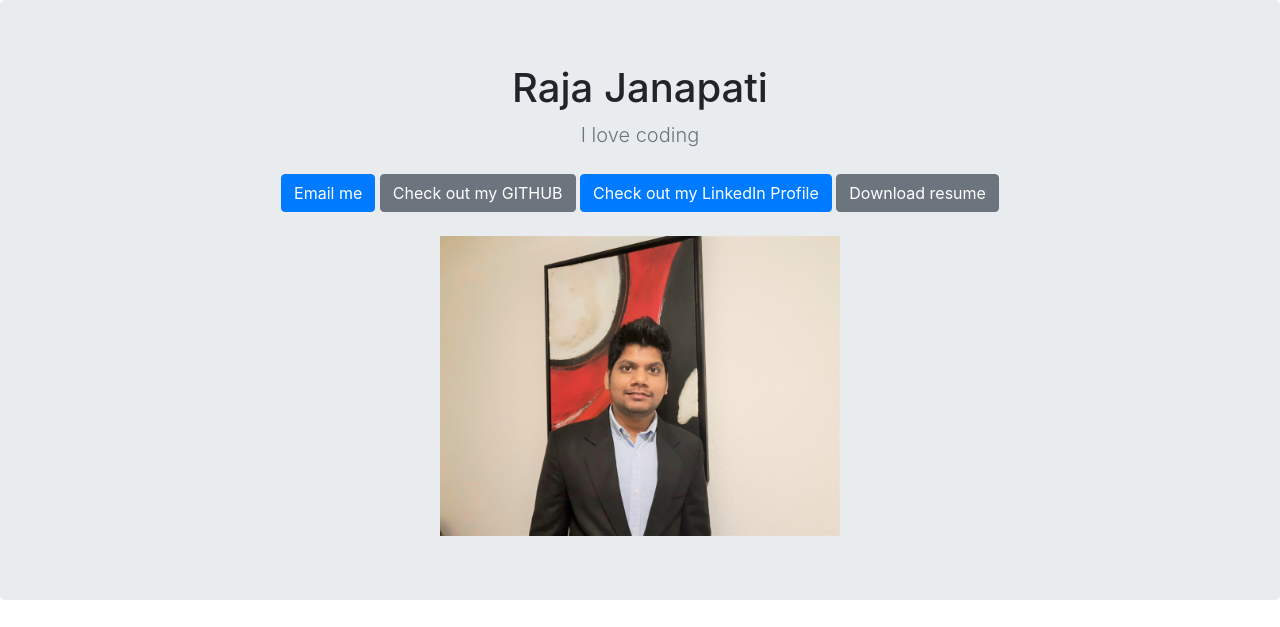
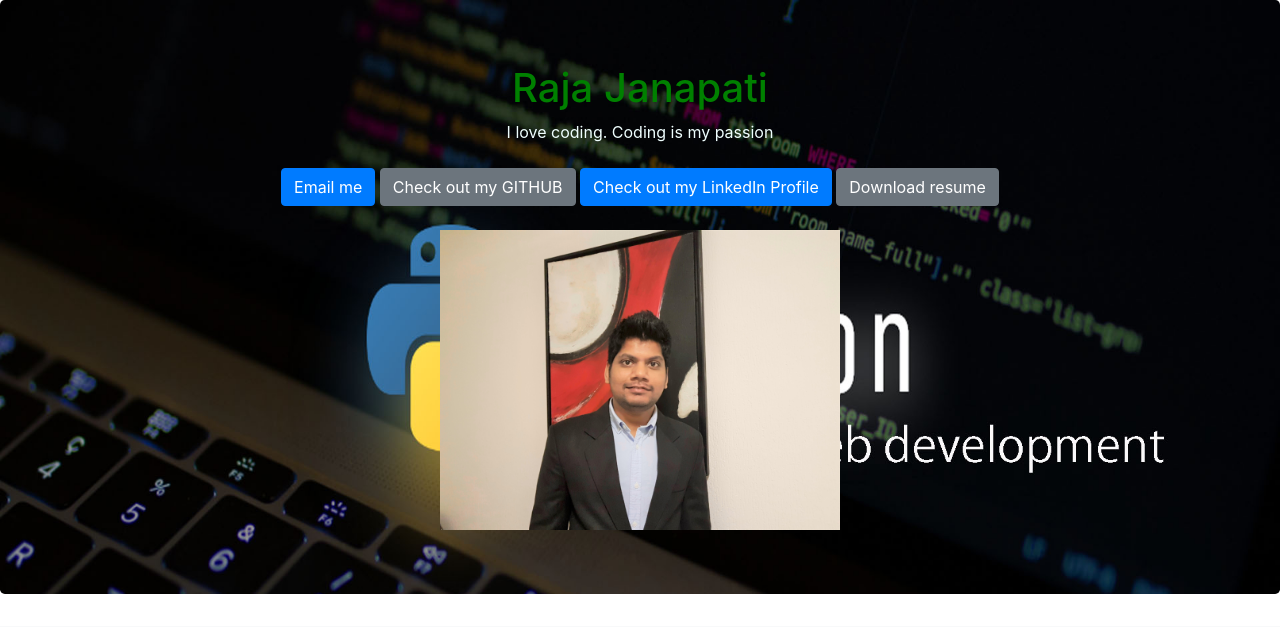
Before and after one commit to rajavishu25/Vishu_profile, a Django app: page / in a window 1280 px wide. Shown: the top 627 px of the page. Run offline with Django 3.2, Linux system fonts and the light colour scheme; some libraries are stand-ins or nearby versions.

Commit message:
font color changed and bg image added using css

```diff
--- a/Vishu_profile/items/Templates/home.html
+++ b/Vishu_profile/items/Templates/home.html
@@ -44,20 +44,28 @@
     </style>
     <!-- Custom styles for this template -->
     <link href="album.css" rel="stylesheet">
+
   </head>
   <body>
 
 <main role="main">
+  <style>
+  .jumbotron.text-center {
+    background-size: 1280px 720px;
+    background-repeat: no-repeat;
+    background-attachment: fixed;
+}
+  </style>
 
-  <section class="jumbotron text-center">
+  <section class="jumbotron text-center" style = "background-image: url('{% static "python-for-web-development.jpg" %}')";>
     <div class="container">
-      <h1>Raja Janapati</h1>
-      <p class="lead text-muted">I love coding</p>
+      <h1 style = "color: green;">Raja Janapati</h1>
+      <p style = "color:azure;">I love coding. Coding is my passion</p>
       <p>
         <a href="mailto: rajavishu25@gmail.com" class="btn btn-primary my-2">Email me</a>
         <a href="https://github.com/rajavishu25" class="btn btn-secondary my-2">Check out my GITHUB</a>
         <a href="https://www.linkedin.com/in/raja-viswanath-janapati/" class="btn btn-primary my-2">Check out my LinkedIn Profile</a>
-        <a href="/static/Resume Raja Janapati IN.pdf" download class="btn btn-secondary my-2">Download resume</a>
+        <a href="{% static 'Resume Raja Janapati IN.pdf' %}" download class="btn btn-secondary my-2">Download resume</a>
       </p>
       <img src="{% static 'Raja Janapati.jpg' %}" height="300"></img>
     </div>
```
Also changed, not shown: Vishu_profile/items/static/python-for-web-development.jpg (added), 1 other file.
